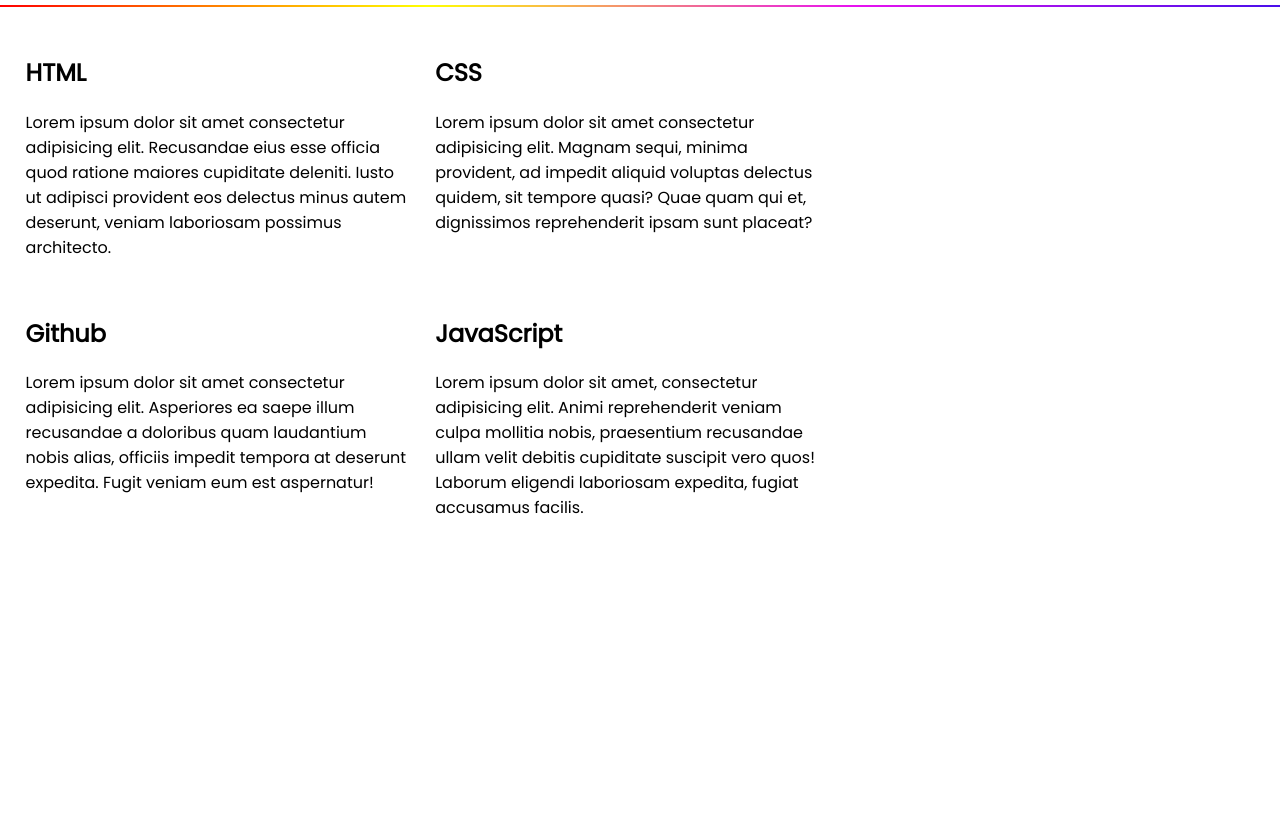
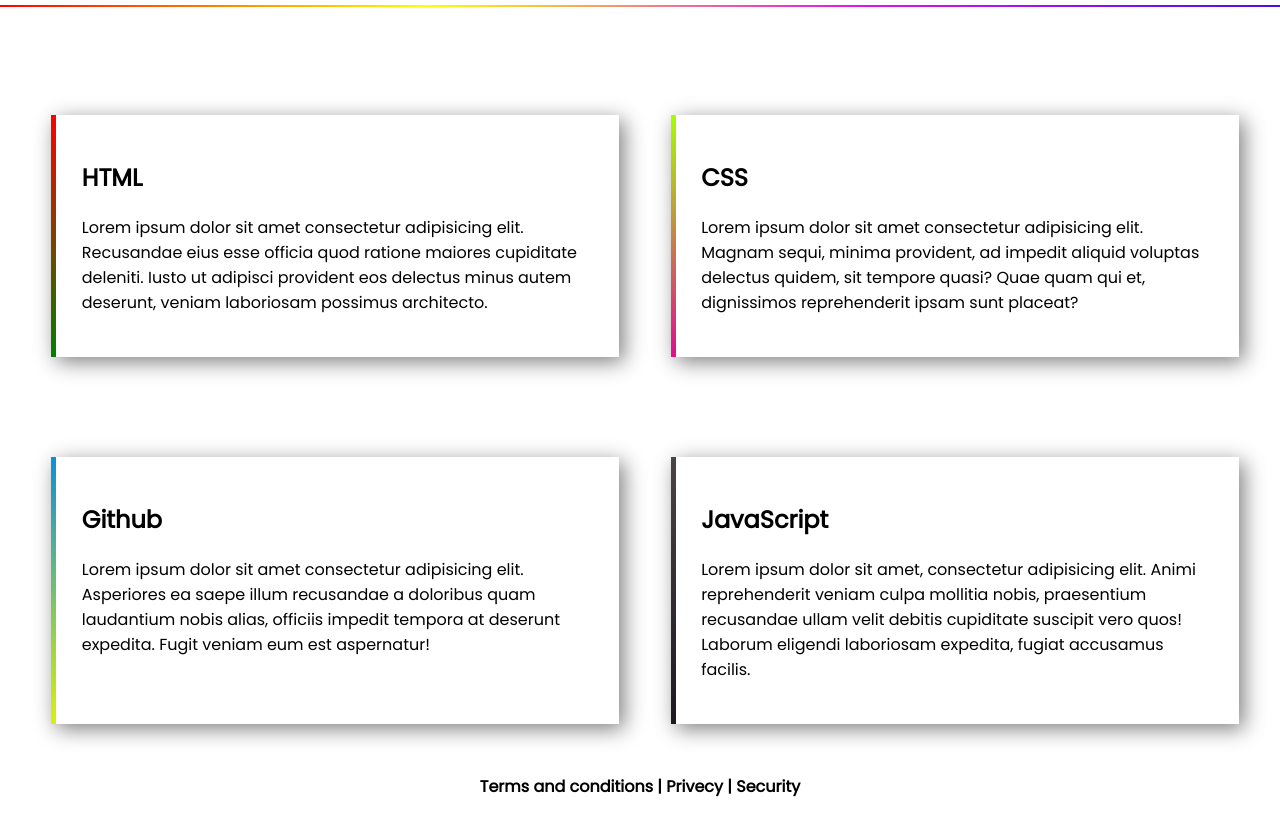
Before and after one commit to Nazrul27/new-website, a plain HTML site: page index.html in a window 1280 px wide. Shown: the part 321-1136 px from the top of the page. Before the commit the page ends 857 px from the top, so only its background shows below. Drawn offline with Linux system fonts and the light colour scheme; a web font is replaced by a local one.

Commit message:
Add style

```diff
--- a/index.html
+++ b/index.html
@@ -31,25 +31,28 @@
     </section>
     <hr>
     <section class="flex-container">
-       <div class="half-width">
+       <div id="border" class="half-width content">
         <h2>HTML</h2>
         <p>Lorem ipsum dolor sit amet consectetur adipisicing elit. Recusandae eius esse officia quod ratione maiores cupiditate deleniti. Iusto ut adipisci provident eos delectus minus autem deserunt, veniam laboriosam possimus architecto.</p>
        </div>
-    <div class="half-width">
+    <div id="border-css" class="half-width content">
         <h2>CSS</h2>
     <p>Lorem ipsum dolor sit amet consectetur adipisicing elit. Magnam sequi, minima provident, ad impedit aliquid voluptas delectus quidem, sit tempore quasi? Quae quam qui et, dignissimos reprehenderit ipsam sunt placeat?</p>
     </div>
     </section>
     <section class="flex-container">
-        <div class="half-width">
+        <div id="border-git" class="half-width content">
             <h2>Github</h2>
     <p>Lorem ipsum dolor sit amet consectetur adipisicing elit. Asperiores ea saepe illum recusandae a doloribus quam laudantium nobis alias, officiis impedit tempora at deserunt expedita. Fugit veniam eum est aspernatur!</p>
         </div>
-    <div class="half-width">
+    <div  id="border-java" class="half-width content">
         <h2>JavaScript</h2>
     <p>Lorem ipsum dolor sit amet, consectetur adipisicing elit. Animi reprehenderit veniam culpa mollitia nobis, praesentium recusandae ullam velit debitis cupiditate suscipit vero quos! Laborum eligendi laboriosam expedita, fugiat accusamus facilis.</p>
     </div>
     </section>
+    <footer>
+        <p><b>Terms and conditions | Privecy | Security</b></p>
+    </footer>
 
 </body>
 </html>
--- a/style.css
+++ b/style.css
@@ -10,7 +10,7 @@ body{font-family: 'Hammersmith One', sans-serif;
             padding:10px 20px;
             width: 20%;
             color:white;}
-.topnav a:hover{background-color: rgb(5, 109, 92);}
+.topnav a:hover{background-color: seagreen;}
 .flex-container{display: flex;
                 }
  .half-width{width:30%;
@@ -25,3 +25,22 @@ h1{font-size:35px;}
 hr{height:2px;
    background-image: linear-gradient(to right, red, yellow, rgb(232, 17, 240), rgb(73, 14, 235));
    border:none;}
+.content{width:40%;
+         margin-left:4%;
+         margin-top:100px;
+         padding:2%;
+         box-shadow: 5px 5px 20px gray;}
+#border{border-left:5px solid;
+        border-image: linear-gradient(red, green);
+        border-image-slice: 1;}
+#border-css{border-left:5px solid;
+            border-image: linear-gradient(rgb(166, 255, 0), rgb(226, 11, 144));
+            border-image-slice: 1;}
+            #border-git{border-left:5px solid;
+                border-image: linear-gradient(rgb(12, 142, 218), rgb(218, 241, 8));
+                border-image-slice: 1;}
+                #border-java{border-left:5px solid;
+                    border-image: linear-gradient(rgb(75, 69, 69), rgb(29, 23, 34));
+                    border-image-slice: 1;}
+footer p {text-align:center;
+           margin-top:50px;}
```
